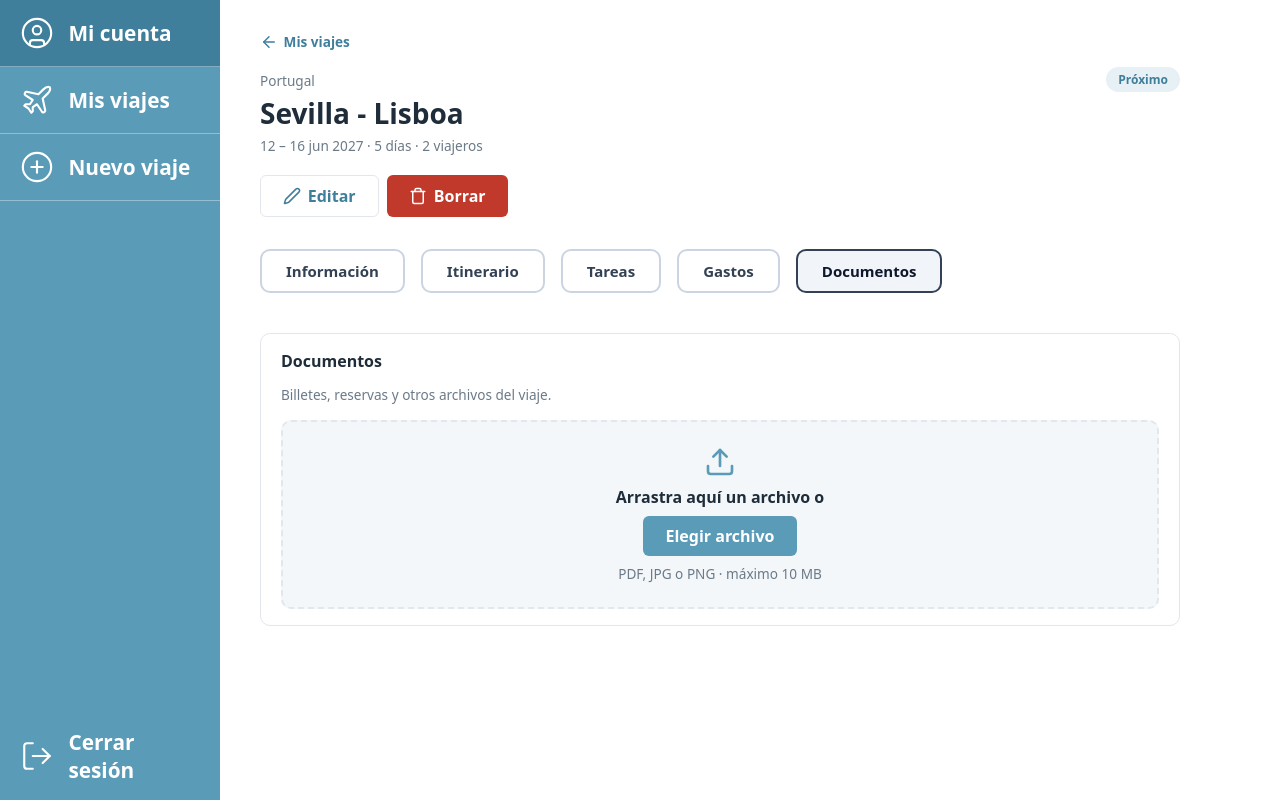
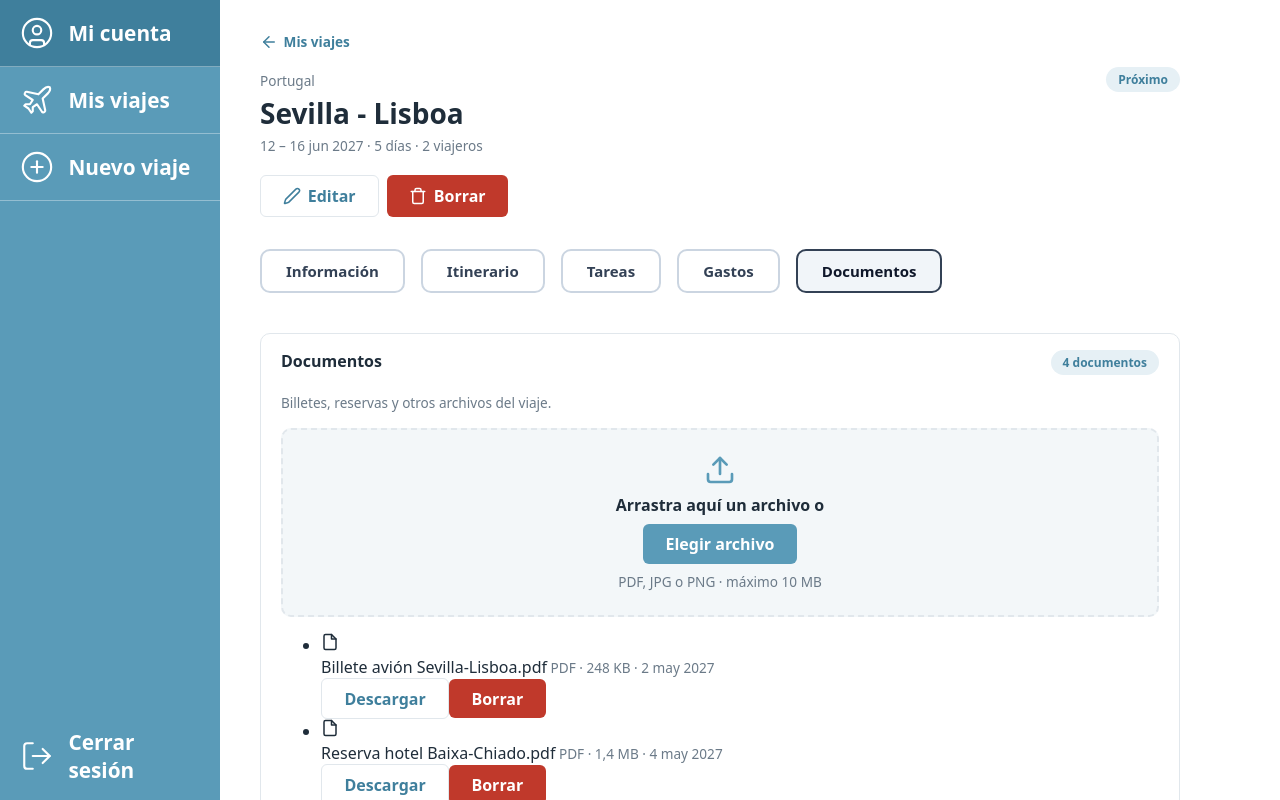
Before and after one commit to julgargil/travel-planner-, an Angular app in the folder frontend/: page /viajes/1/documentos in a window 1280 px wide. Shown: the top 800 px of the page. Built offline with nearby package versions, Linux system fonts and the light colour scheme.

Commit message:
feat(documentos): lista de documentos con descargar y borrar (#7)

```diff
--- a/frontend/src/app/features/documentos/documentos.html
+++ b/frontend/src/app/features/documentos/documentos.html
@@ -1,6 +1,9 @@
 <!-- Componente de P5. Solo se edita esta carpeta: documentos/ -->
 <section class="tarjeta seccion">
-  <h2>Documentos</h2>
+  <div class="cabecera">
+    <h2>Documentos</h2>
+    <span class="pastilla">{{ documentos.length }} {{ documentos.length === 1 ? 'documento' : 'documentos' }}</span>
+  </div>
   <p class="apagado">Billetes, reservas y otros archivos del viaje.</p>
 
   <!-- Zona de subida. Fase 1: solo interfaz, todavía no guarda nada -->
@@ -18,4 +21,42 @@
 
     <p class="apagado">PDF, JPG o PNG · máximo 10 MB</p>
   </div>
+
+  <!-- Lista de documentos. Fase 1: datos de ejemplo; borrar solo quita de la lista -->
+  @if (documentos.length === 0) {
+    <p class="apagado lista-vacia">Todavía no hay documentos en este viaje.</p>
+  } @else {
+    <ul class="lista-documentos">
+      @for (documento of documentos; track documento.id) {
+        <li class="documento">
+          <svg class="icono icono-documento" viewBox="0 0 24 24" aria-hidden="true">
+            <path d="M14 2H6a2 2 0 0 0-2 2v16a2 2 0 0 0 2 2h12a2 2 0 0 0 2-2V8z" />
+            <path d="M14 2v6h6" />
+          </svg>
+
+          <div class="documento-info">
+            <span class="documento-nombre">{{ documento.nombre }}</span>
+            <span class="apagado">
+              {{ etiquetaTipo(documento.tipo) }} · {{ formatoTamano(documento.tamano) }} · {{ formatoFecha(documento.fechaSubida) }}
+            </span>
+          </div>
+
+          <div class="documento-acciones">
+            <!-- Descargar necesita el archivo real: se activará al conectar el backend -->
+            <button type="button" class="boton boton-secundario" disabled title="Disponible cuando conectemos el backend">
+              Descargar
+            </button>
+            <button
+              type="button"
+              class="boton boton-peligro"
+              (click)="borrar(documento.id)"
+              [attr.aria-label]="'Borrar ' + documento.nombre"
+            >
+              Borrar
+            </button>
+          </div>
+        </li>
+      }
+    </ul>
+  }
 </section>
--- a/frontend/src/app/features/documentos/documentos.ts
+++ b/frontend/src/app/features/documentos/documentos.ts
@@ -1,4 +1,6 @@
 import { Component } from '@angular/core';
+import { Documento } from './data/documento.model';
+import { DOCUMENTOS_EJEMPLO } from './data/datos-ejemplo';
 
 @Component({
   imports: [],
@@ -6,4 +8,38 @@ import { Component } from '@angular/core';
   styleUrl: './documentos.css',
   templateUrl: './documentos.html',
 })
-export class Documentos {}
+export class Documentos {
+  // Copia de los datos de ejemplo: así borrar no modifica la lista original.
+  // Fase 1: al recargar la página vuelven a aparecer todos.
+  documentos: Documento[] = [...DOCUMENTOS_EJEMPLO];
+
+  borrar(id: number): void {
+    this.documentos = this.documentos.filter((d) => d.id !== id);
+  }
+
+  // 'application/pdf' → 'PDF', 'image/png' → 'Imagen'
+  etiquetaTipo(tipo: string): string {
+    if (tipo === 'application/pdf') {
+      return 'PDF';
+    }
+    if (tipo.startsWith('image/')) {
+      return 'Imagen';
+    }
+    return 'Archivo';
+  }
+
+  // 248000 → '248 KB', 1350000 → '1,4 MB'
+  formatoTamano(bytes: number): string {
+    if (bytes < 1_000_000) {
+      return `${Math.round(bytes / 1000)} KB`;
+    }
+    return `${(bytes / 1_000_000).toFixed(1).replace('.', ',')} MB`;
+  }
+
+  // '2027-05-02' → '2 may 2027'
+  formatoFecha(fecha: string): string {
+    const [anio, mes, dia] = fecha.split('-').map(Number);
+    const meses = ['ene', 'feb', 'mar', 'abr', 'may', 'jun', 'jul', 'ago', 'sep', 'oct', 'nov', 'dic'];
+    return `${dia} ${meses[mes - 1]} ${anio}`;
+  }
+}
```
